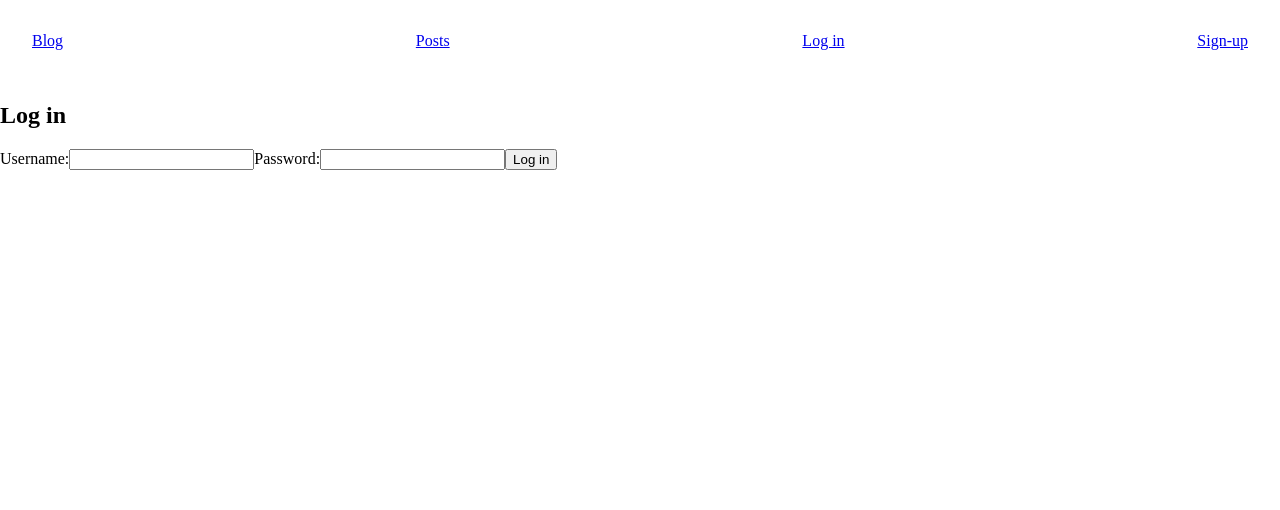
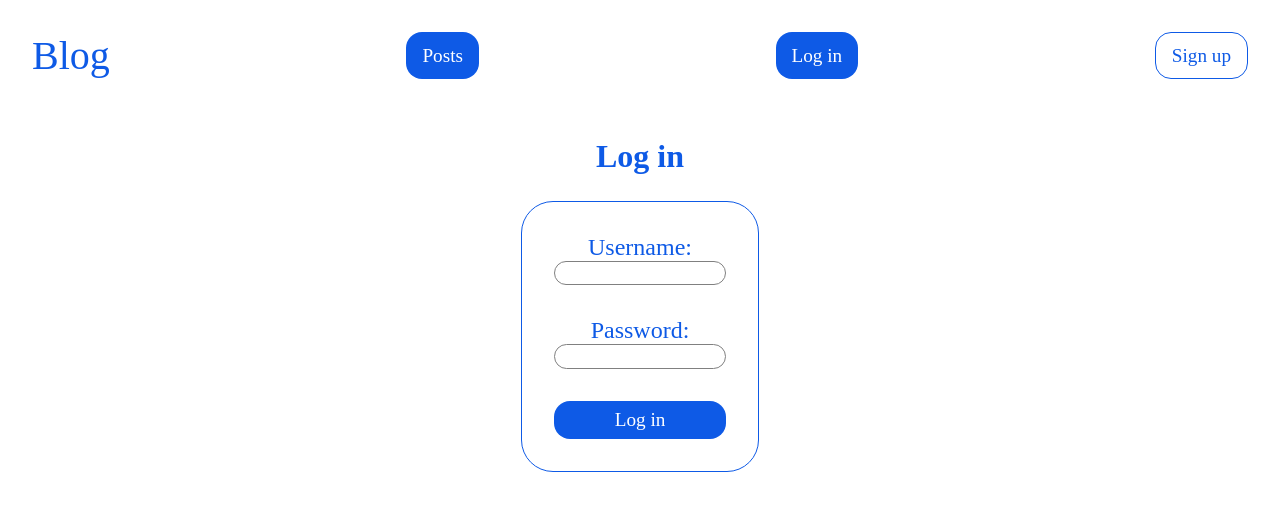
Before and after one commit to Rel1able/Blog-Client, a React (Vite) app: page /login in a window 1280 px wide. Shown: the top 510 px of the page. Built offline with nearby package versions, Linux system fonts and the light colour scheme.

Commit message:
added styling for header and signUp/login routes

```diff
--- a/src/components/Header.jsx
+++ b/src/components/Header.jsx
@@ -14,12 +14,12 @@ export default function Header() {
     }
     return (
         <div className={styles.container}>
-            <Link to="/">Blog</Link>
-            <Link to="/posts">Posts</Link>
-            {user ? <button onClick={handleLogout}>Log out</button> :
+            <Link className={styles.title} to="/">Blog</Link>
+            <Link className={styles.button} to="/posts">Posts</Link>
+            {user ? <button className={styles.button} onClick={handleLogout}>Log out</button> :
                 <>
-                    <Link to="/login">Log in</Link>
-                    <Link to="/sign-up">Sign-up</Link>
+                    <Link className={styles.button} to="/login">Log in</Link>
+                    <Link className={styles.signUpBtn} to="/sign-up">Sign up</Link>
                 </>
 
             }
--- a/src/components/Login.jsx
+++ b/src/components/Login.jsx
@@ -2,6 +2,7 @@ import { useState, useContext } from "react";
 import { useNavigate } from "react-router-dom";
 import Header from "./Header";
 import Auth from "./AuthContext";
+import styles from "../styles/signup.module.css";
 
 export default function Login() {
 
@@ -32,15 +33,23 @@ export default function Login() {
 
     return (
         <>
-            <Header/>
-            <h2>Log in</h2>
-            <form onSubmit={handleSubmit}>
-                <label htmlFor="username">Username:</label>
-                <input type="text" id="username" name="username" value={username} onChange={e => setUsername(e.target.value)} />
-                <label htmlFor="password">Password:</label>
-                <input type="password" id="password" name="password" value={password} onChange={e => setPassword(e.target.value)} />
-                <button type="submit">Log in</button>
-            </form>
+            <Header />
+            <div className={styles.container}>
+                <h2 className={styles.title}>Log in</h2>
+                <form className={styles.form} onSubmit={handleSubmit}>
+                    <div className={styles.labelInputContainer}>
+                         <label htmlFor="username">Username:</label>
+                        <input type="text" id="username" name="username" value={username} onChange={e => setUsername(e.target.value)} />
+                    </div>
+                    <div className={styles.labelInputContainer}>
+                        <label htmlFor="password">Password:</label>
+                        <input type="password" id="password" name="password" value={password} onChange={e => setPassword(e.target.value)} />
+                    </div>
+
+                        <button className={styles.btn} type="submit">Log in</button>
+                    </form>
+            </div>
+
         </>
 
     )
--- a/src/components/SignUp.jsx
+++ b/src/components/SignUp.jsx
@@ -1,6 +1,7 @@
 import { useState} from "react";
-import { useNavigate } from "react-router-dom";
+import { useNavigate, Link } from "react-router-dom";
 import Header from "./Header";
+import styles from "../styles/signup.module.css";
 
 export default function SignUp() {
 
@@ -23,15 +24,27 @@ export default function SignUp() {
 
     return (
         <>
-            <Header/>
-            <h2>Sign up here</h2>
-            <form onSubmit={handleSubmit}>
-                <label htmlFor="username">Username:</label>
-                <input type="text" id="username" name="username" value={username} onChange={e => setUsername(e.target.value)} />
-                <label htmlFor="password">Password:</label>
-                <input type="password" id="password" name="password" value={password} onChange={e => setPassword(e.target.value)} />
-                <button type="submit">Sign Up</button>
-            </form>
+            <Header />
+            <div className={styles.container}>
+                <h2 class={styles.title}>Sign up here</h2>
+                <form className={styles.form} onSubmit={handleSubmit}>
+                    <div className={styles.labelInputContainer}>
+                        <label htmlFor="username">Username</label>
+                        <input type="text" id="username" name="username" value={username} onChange={e => setUsername(e.target.value)} />
+                    </div>
+                    <div className={styles.labelInputContainer}>
+                        <label htmlFor="password">Password</label>
+                        <input type="password" id="password" name="password" value={password} onChange={e => setPassword(e.target.value)} />
+                    </div>
+                    <div className={styles.labelInputContainer}>
+                        <label htmlFor="confPassword">Confirm Password</label>
+                        <input type="password" id="confPassword" name="confPassword" value={password} onChange={e => setPassword(e.target.value)} />
+                    </div>
+                    <p>Already have an account? <Link className={styles.login} to="/login">Log in</Link></p>
+                    <button className={styles.btn} type="submit">Sign Up</button>
+                </form>
+            </div>
+
         </>
 
     )
--- a/src/index.css
+++ b/src/index.css
@@ -1,5 +1,10 @@
 * {
     box-sizing: border-box;
+    font-family: serif, Helvetica, sans-serif;
+}
+
+:root{
+    --main-color: rgb(14, 90, 230);
 }
 
 body{
--- a/src/styles/header.module.css
+++ b/src/styles/header.module.css
@@ -3,3 +3,46 @@
     padding: 2rem;
     justify-content: space-between;
 }
+
+a{
+    text-decoration: none;
+}
+
+.title{
+    font-size: 2.5rem;
+    color: var(--main-color)
+}
+
+.button{
+    background-color: var(--main-color);
+    border: none;
+    padding: 0.5rem 1rem;
+    border-radius: 1rem;
+    color: black;
+    cursor: pointer;
+    color: white;
+    font-size: 1.2rem;
+    display: flex;
+    justify-content: center;
+    align-items: center;
+    transition: color 0.3s ease-in-out, background 0.3s ease-in-out, border 0.3s ease-in-out
+}
+
+.signUpBtn{
+    composes: button;
+    border: 1px solid var(--main-color);
+    background-color: white;
+    color: var(--main-color);
+}
+
+.button:hover{
+    background-color: white;
+    color: var(--main-color);
+    border: 1px solid var(--main-color);
+}
+
+.signUpBtn:hover{
+    background-color: var(--main-color);
+    color: white;
+    border: none;
+}
--- /dev/null
+++ b/src/styles/signup.module.css
@@ -0,0 +1,60 @@
+.container{
+    display: flex;
+    flex-direction: column;
+    justify-content: center;
+    align-items: center;
+}
+
+.form{
+    display: flex;
+    flex-direction: column;
+    gap: 2rem;
+    border: 1px solid var(--main-color);
+    padding: 2rem;
+    border-radius: 2rem;;
+}
+
+.labelInputContainer{
+    display: flex;
+    flex-direction: column;
+    text-align: center;
+    color: var(--main-color);
+    font-size: 1.5rem;
+}
+.labelInputContainer input{
+    border: 1px solid gray;
+    border-radius: 1rem;
+    padding: 0.2rem;
+}
+
+
+.btn{
+    background-color: var(--main-color);
+    border: none;
+    padding: 0.5rem 1rem;
+    border-radius: 1rem;
+    color: black;
+    cursor: pointer;
+    color: white;
+    font-size: 1.2rem;
+    display: flex;
+    justify-content: center;
+    align-items: center;
+    transition: color 0.3s ease-in-out, background 0.3s ease-in-out, border 0.3s ease-in-out
+}
+
+.btn:hover{
+    background-color: white;
+    color: var(--main-color);
+    border: 1px solid var(--main-color);
+}
+
+.title{
+    font-size: 2rem;
+    color: var(--main-color);
+}
+
+.login{
+    font-size: 1.2rem;
+    color: var(--main-color);
+}
```
Also changed, not shown: src/styles/createcomment.module.css (added), src/styles/posts.module.css (added), src/styles/singlepost.module.css (added).
